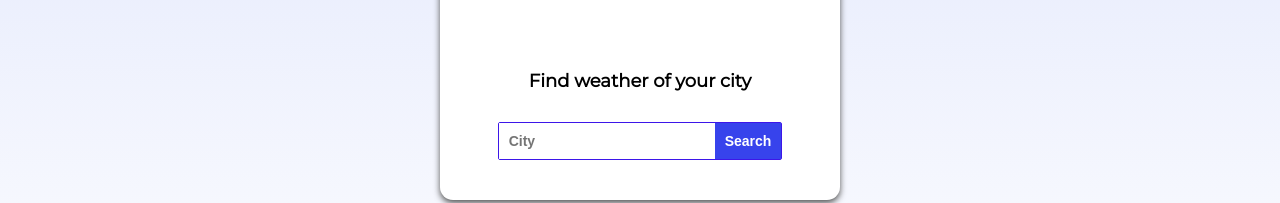
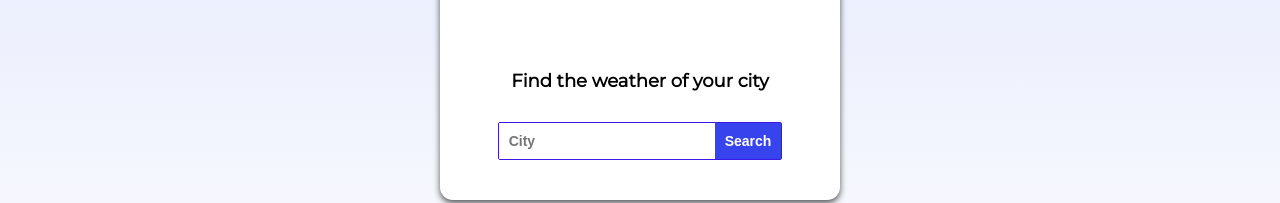
Before and after one commit to sabareesh-s/weather-app, a React (Create React App) app: page / in a window 1280 px wide. Shown: the part 401-604 px from the top of the page. Built offline with nearby package versions, Linux system fonts and the light colour scheme.

Commit message:
changed text

```diff
--- a/src/modules/CityComponent.js
+++ b/src/modules/CityComponent.js
@@ -57,7 +57,7 @@ const CityComponent =(props) => {
         <>
         <AppLabel>Weather App</AppLabel>
         <WeatherLogo src="/icons/perfect-day.gif"/>
-        <ChooseCityLabel>Find weather of your city</ChooseCityLabel>
+        <ChooseCityLabel>Find the weather of your city</ChooseCityLabel>
         <SearchBox >
             <input type="text"
              placeholder="City"
```
